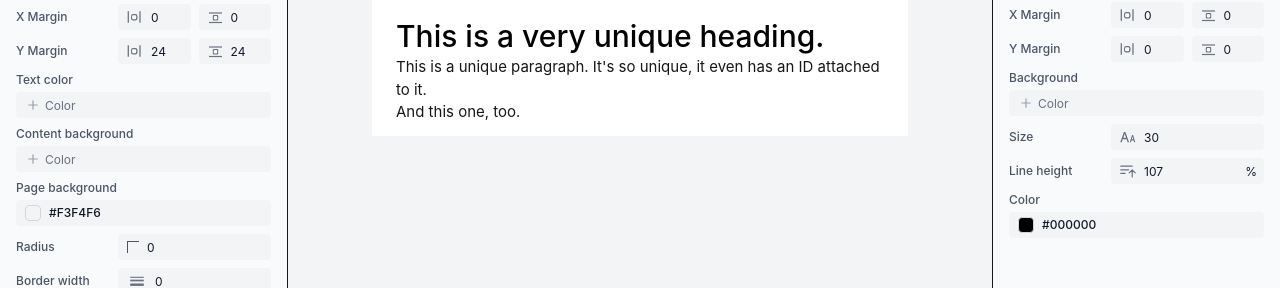
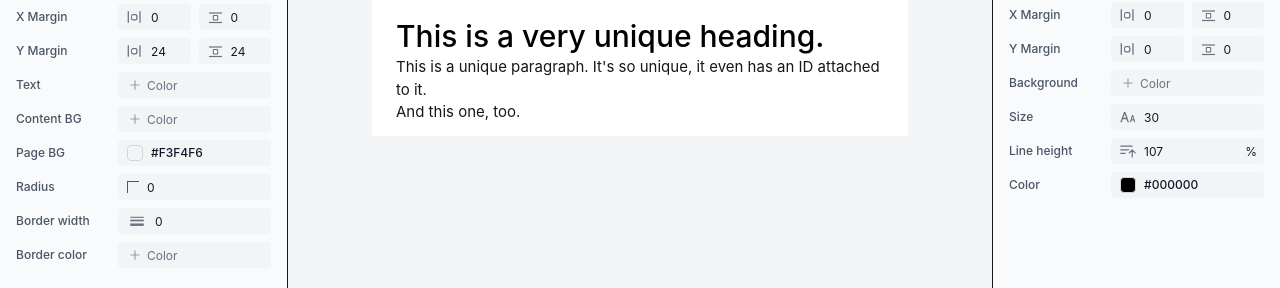
Before and after one commit to nicklaunches/PostCraft-template-builder, a React (Vite) app: page / in a window 1280 px wide. Shown: the part 252-540 px from the top of the page. Built offline with nearby package versions, Linux system fonts and the light colour scheme.

Commit message:
feat: update label text for color pickers in EmailStylesPanel for clarity

```diff
--- a/src/components/panels/BlockStylesPanel/index.tsx
+++ b/src/components/panels/BlockStylesPanel/index.tsx
@@ -241,7 +241,6 @@ export function BlockStylesPanel() {
                 value={currentBlockStyles?.backgroundColor || ""}
                 onChange={(value) => updateBlockStyle(currentBlockId, "backgroundColor", value)}
                 tooltip="Background color"
-                labelPosition="top"
                 position="left"
             />
 
@@ -267,7 +266,6 @@ export function BlockStylesPanel() {
                 value={currentBlockStyles?.color || "#000000"}
                 onChange={(value) => updateBlockStyle(currentBlockId, "color", value)}
                 tooltip="Text color"
-                labelPosition="top"
                 position="left"
             />
         </Card>
--- a/src/components/panels/EmailStylesPanel/index.tsx
+++ b/src/components/panels/EmailStylesPanel/index.tsx
@@ -91,27 +91,24 @@ export function EmailStylesPanel() {
             />
 
             <ColorPicker
-                label="Text color"
+                label="Text"
                 value={emailStyles.bodyColor}
                 onChange={(value) => updateEmailStyle("bodyColor", value)}
                 tooltip="Text color for email content"
-                labelPosition="top"
             />
 
             <ColorPicker
-                label="Content background"
+                label="Content BG"
                 value={emailStyles.contentBackgroundColor}
                 onChange={(value) => updateEmailStyle("contentBackgroundColor", value)}
                 tooltip="Background color of the email content container"
-                labelPosition="top"
             />
 
             <ColorPicker
-                label="Page background"
+                label="Page BG"
                 value={emailStyles.backgroundColor}
                 onChange={(value) => updateEmailStyle("backgroundColor", value)}
                 tooltip="Background color of the page"
-                labelPosition="top"
             />
 
             <InputNumber
```
